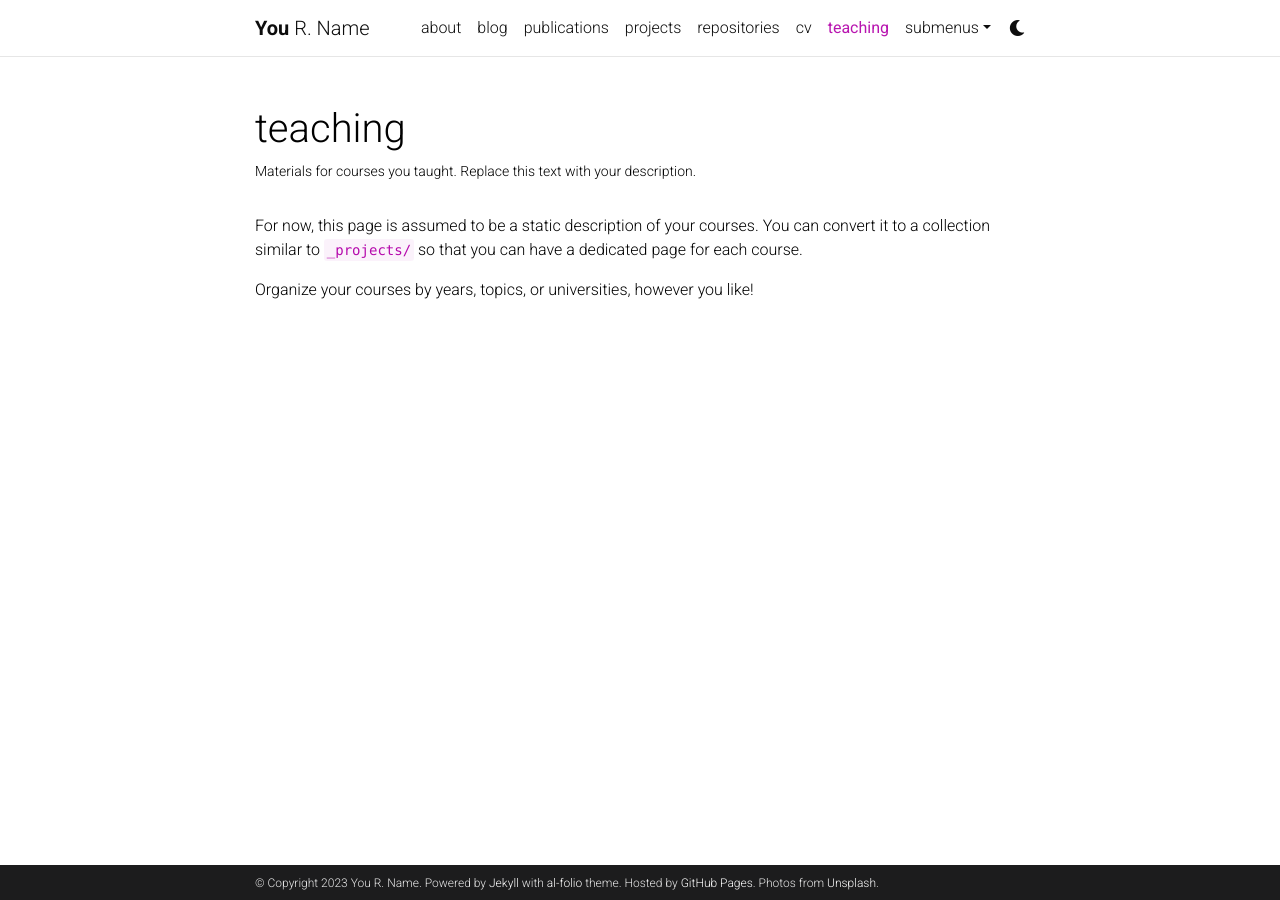
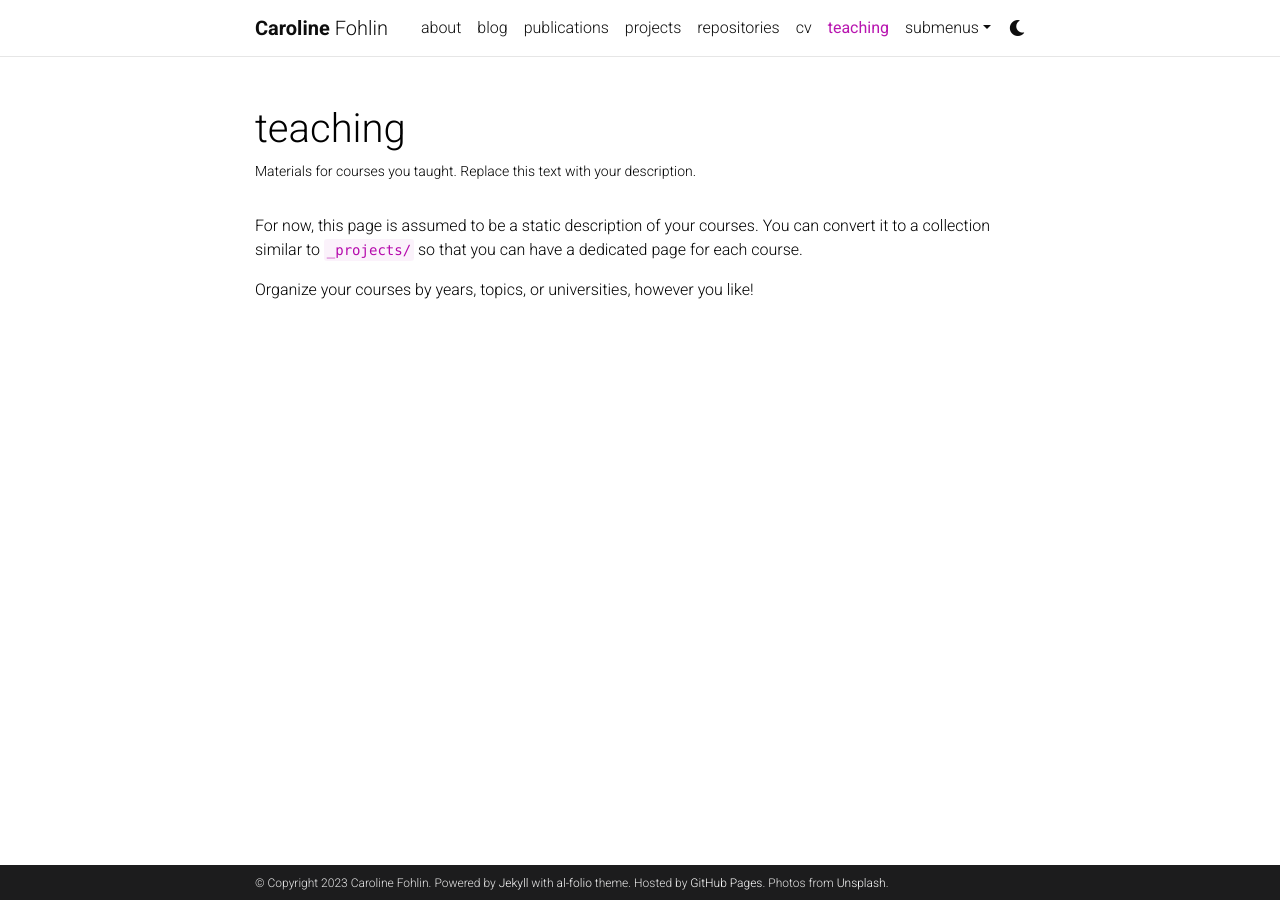
Before and after one commit to caroline-fohlin/caroline-fohlin.github.io, a Jekyll site: the page built from _pages/teaching.md, in a window 1280 px wide. Built offline with Jekyll 4.4.1, drawn with Linux system fonts in a browser that asks for light colours; comment, search, counter and statistics services are not loaded; a style sheet for code colours, icons or effects is not loaded.

Commit message:
Update _config.yml

```diff
--- a/_config.yml
+++ b/_config.yml
@@ -3,9 +3,9 @@
 # -----------------------------------------------------------------------------
 
 title: blank # the website title (if blank, full name will be used instead)
-first_name: You
-middle_name: R.
-last_name: Name
+first_name: Caroline
+middle_name:
+last_name: Fohlin
 email: you@example.com
 description: > # the ">" symbol means to ignore newlines until "footer_text:"
   A simple, whitespace theme for academics. Based on [*folio](https://github.com/bogoli/-folio) design.
```
